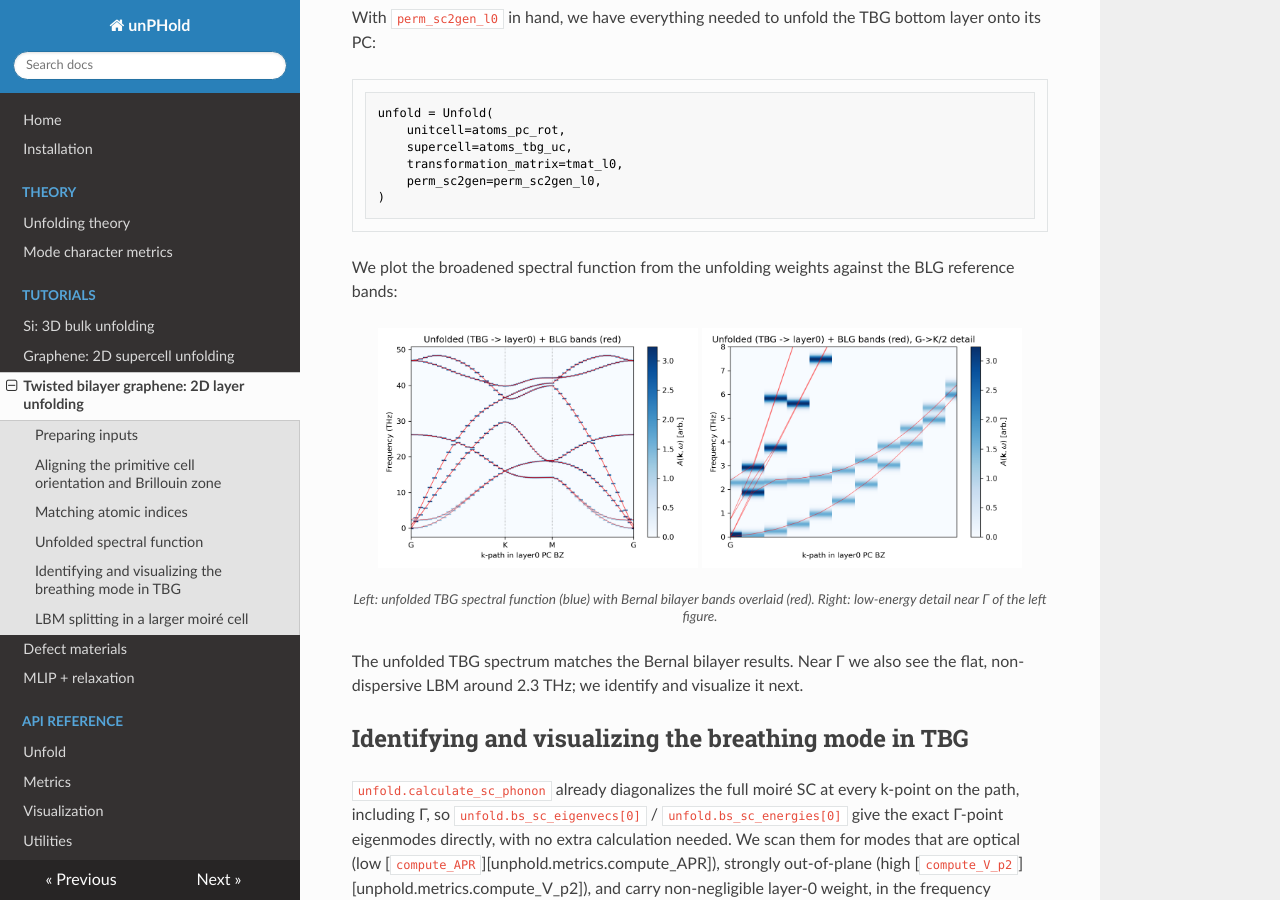
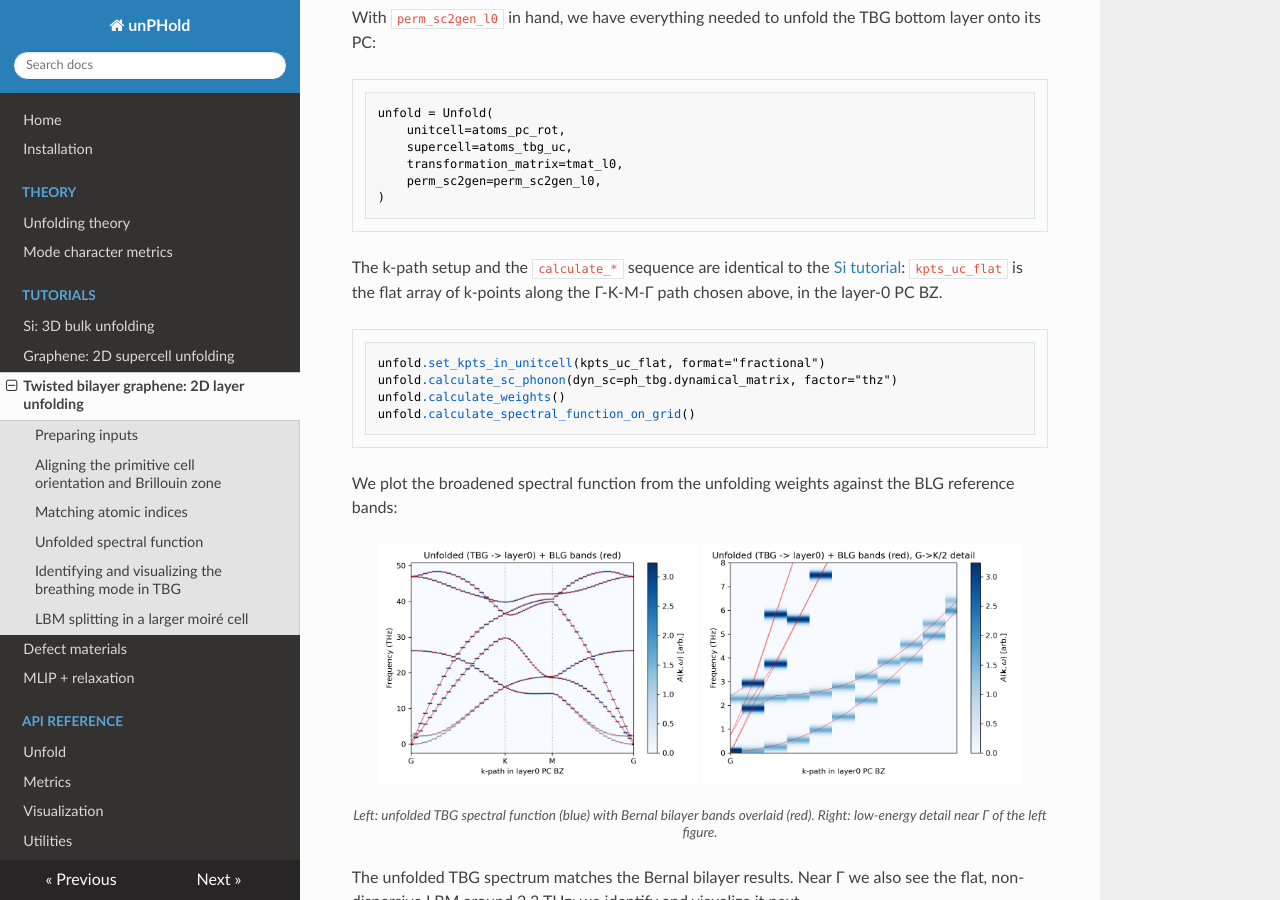
Before and after one commit to sabia-group/unPHold, an MkDocs documentation site: the page built from docs/tutorials/twisted_bilayer.md, in a window 1280 px wide and 900 px high, scrolled down 4030 px. Built offline with MkDocs 1.6.1, drawn with Linux system fonts in a browser that asks for light colours; nearby versions of some CDN libraries; some of the changed text lies outside the part shown.

Commit message:
refine docs

````diff
--- a/docs/tutorials/twisted_bilayer.md
+++ b/docs/tutorials/twisted_bilayer.md
@@ -127,6 +127,16 @@ unfold = Unfold(
 )
 ```
 
+The k-path setup and the `calculate_*` sequence are identical to the [Si tutorial](si.md):
+`kpts_uc_flat` is the flat array of k-points along the Γ-K-M-Γ path chosen above, in the layer-0 PC BZ.
+
+```python
+unfold.set_kpts_in_unitcell(kpts_uc_flat, format="fractional")
+unfold.calculate_sc_phonon(dyn_sc=ph_tbg.dynamical_matrix, factor="thz")
+unfold.calculate_weights()
+unfold.calculate_spectral_function_on_grid()
+```
+
 We plot the broadened spectral function from the unfolding weights against the BLG reference bands:
 
 <figure markdown>
````
Also changed, not shown: other parts of docs/tutorials/twisted_bilayer.md (+1 -1 lines), docs/tutorials/si.md (+4 -3 lines).
